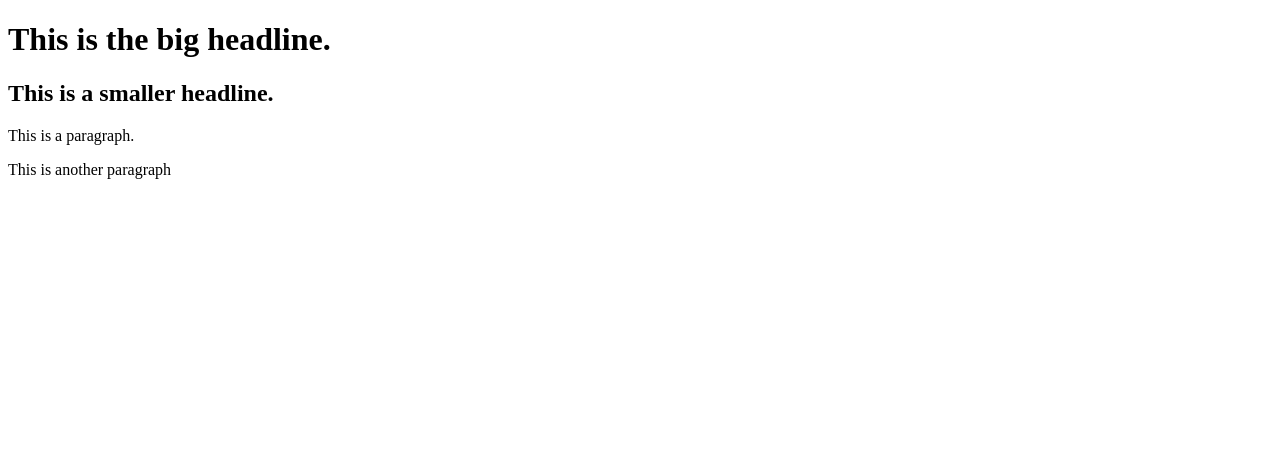
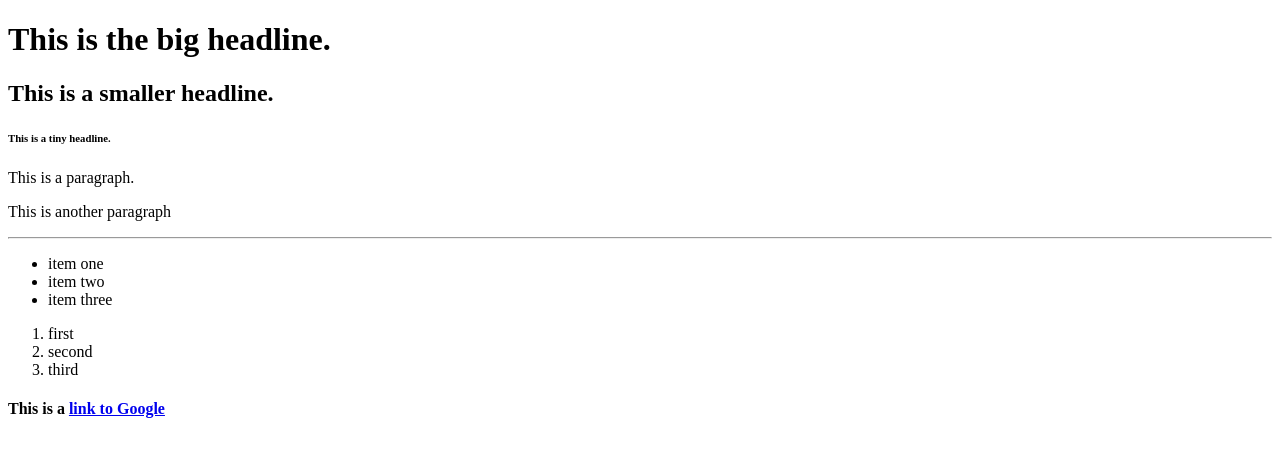
Before and after one commit to emartin620/web-class, a plain HTML site: page index.html in a window 1280 px wide. Drawn offline with Linux system fonts and the light colour scheme.

Commit message:
updated index.html

```diff
--- a/index.html
+++ b/index.html
@@ -4,9 +4,22 @@
         <title>My First Page</title>
     </head>
     <body>
-        <h1>This is the big headline.
+        <h1>This is the big headline.</h1>
         <h2>This is a smaller headline.</h2>
+        <h6>This is a tiny headline.</h6>
         <p>This is a paragraph.</p>
         <p>This is another paragraph</p>
+        <hr>
+        <ul>
+            <li>item one</li>
+            <li>item two</li>
+            <li>item three</li>
+        </ul>
+        <ol>
+            <li>first</li>
+            <li>second</li>
+            <li>third</li>
+        </ol>
+        <h4>This is a <a href="http:://google.com">link to Google</a></h4>
     </body>
 </html>
```
